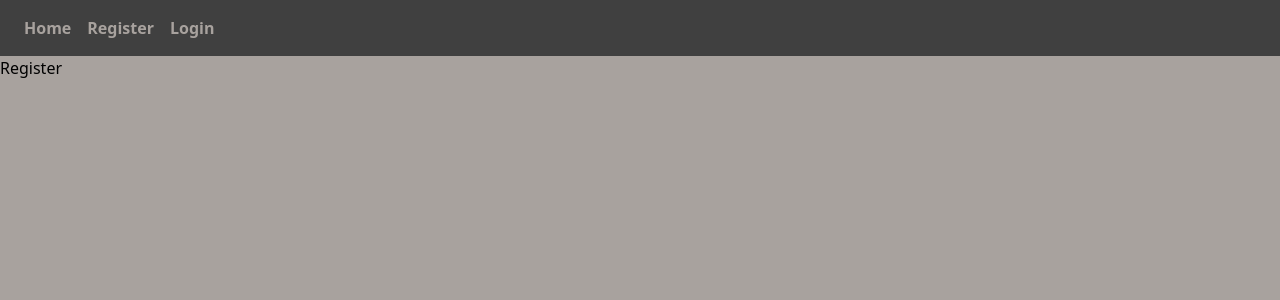
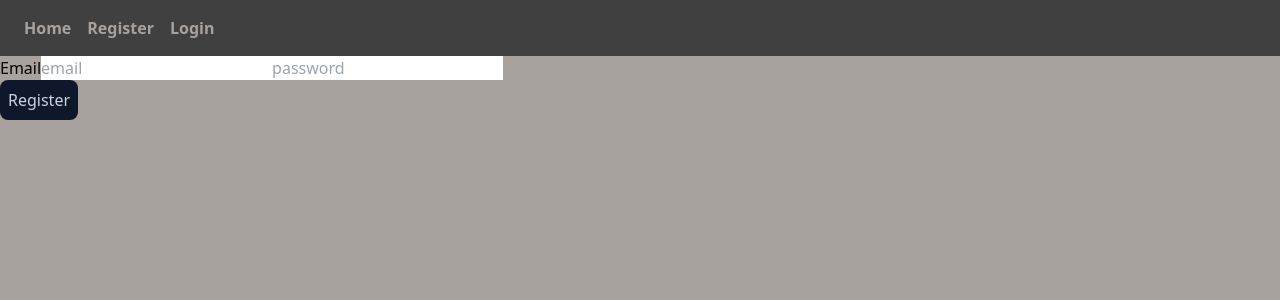
Before and after one commit to Alisoneoz/reactjs-firebase-authentication, a React (Create React App) app: page /register in a window 1280 px wide. Shown: the top 300 px of the page. Built offline with nearby package versions, Linux system fonts and the light colour scheme; no server answers.

Commit message:
add Firebase configuration and begin to add authentication funtionalities en each page

```diff
--- a/package.json
+++ b/package.json
@@ -6,6 +6,8 @@
     "@testing-library/jest-dom": "^5.16.5",
     "@testing-library/react": "^13.4.0",
     "@testing-library/user-event": "^13.5.0",
+    "dotenv": "^16.0.3",
+    "firebase": "^9.15.0",
     "react": "^18.2.0",
     "react-dom": "^18.2.0",
     "react-router-dom": "^6.6.1",
--- a/src/App.js
+++ b/src/App.js
@@ -1,8 +1,11 @@
 import Navigation from "./navigation/Navigation";
+import { initializeApp } from "firebase/app";
+import { firebaseConfig } from "./firebase";
 
 function App() {
+  initializeApp(firebaseConfig);
   return (
-    <div className="App bg-stone-400 h-screen w-screen">
+      <div className="App bg-stone-400 h-screen w-screen">
       <Navigation />
     </div>
   );
--- /dev/null
+++ b/src/firebase.js
@@ -0,0 +1,16 @@
+// Import the functions you need from the SDKs you need
+import { initializeApp } from "firebase/app";
+import { getAuth } from "firebase/auth"
+// TODO: Add SDKs for Firebase products that you want to use
+// https://firebase.google.com/docs/web/setup#available-libraries
+
+// Your web app's Firebase configuration
+export const firebaseConfig = {
+  apiKey: process.env.REACT_APP_API_KEY,
+  authDomain:  process.env.REACT_APP_AUTH_DOMAIN,
+  projectId: process.env.REACT_APP_PROJECT_ID,
+  storageBucket: process.env.REACT_APP_STORAGE_BUCKET,
+  messagingSenderId: process.env.REACT_APP_MESSAGING_SENDER_ID,
+  appId: process.env.REACT_APP_APP_ID
+
+};
--- a/src/pages/Home.jsx
+++ b/src/pages/Home.jsx
@@ -1,6 +1,8 @@
 
 
 const Home = () => {
+
+
   return (
     <div>Home</div>
   )
--- a/src/pages/Login.jsx
+++ b/src/pages/Login.jsx
@@ -1,7 +1,47 @@
+import { useState } from "react"
+const Login = () => {
+  const [email, setEmail] = useState("");
+  const [password, setPassword] = useState("");
+  const [error, setError] = useState("");
 
-const Login = () => {
+  const handleChange = (event)=>{
+
+  }
+
+  const handleUserRegistration = (e)=>{
+    e.preventDefault();
+    console.log(e)
+  }
+
   return (
-    <div>Login</div>
+    <div>
+      <form onSubmit={handleUserRegistration} className="flex flex-col align-center
+      justify-center w-2/3 sm:1/2 xl:w-1/3">
+        <div className="flex flex-col bg-slate-500 p-5 align-center
+      justify-center ">
+          <label>Email</label>
+          <input
+            name="email"
+            value={user.email}
+            type="email"
+            placeholder="youremail@company.com"
+            onChange={handleChange}
+            className="mx-0  p-1 border rounded-md focus:border-slate-500 text-sm sm:text-base w-ful"
+          />
+
+          <label>Password</label>
+          <input
+            name="password"
+            value={user.password}
+            type="password"
+            placeholder="Insert your password here"
+            onChange={handleChange}
+            className="mx-0  p-2 border rounded-md focus:border-slate-500 text-sm sm:text-base w-ful"
+          />
+        </div>
+
+      </form>
+    </div>
   )
 }
 
--- a/src/pages/Register.jsx
+++ b/src/pages/Register.jsx
@@ -1,8 +1,56 @@
-
+import { useState } from "react"
+import { getAuth, createUserWithEmailAndPassword } from "firebase/auth"
+//import { useNavigate } from "react-router-dom";
 
 const Register = () => {
+  const [email, setEmail] = useState("");
+  const [password, setPassword] = useState("");
+  const [error, setError] = useState("");
+  const auth = getAuth();
+  const handleRegistration = (() => {
+    createUserWithEmailAndPassword(auth, email, password)
+      .then((userCredential) => {
+        const user = userCredential.user
+        console.log(`Registered user: ${user}`)
+        setEmail("");
+        setPassword("");
+        //navigate("/home")
+      })
+      .catch((error) => {
+        const errorCode = error.code;
+        const errorMessage = error.message;
+        console.log(`Error ocurred: ${errorCode}, ${errorMessage}`)
+        setError(error);
+      })
+  })
   return (
-    <div>Register</div>
+    <div>
+      <form onSubmit={handleRegistration}>
+        {error && <p>this error ocurred: {error}</p>}
+        <div className="">
+          <label>Email</label>
+          <input
+            type="email"
+            placeholder="email"
+            value={email}
+            name="email"
+            onChange={(e)=>{setEmail(e.target.value)}}
+           />
+
+          <label></label>
+          <input
+            type="password"
+            placeholder="password"
+            value={password}
+            name="password"
+            onChange={(e)=>{setPassword(e.target.value)}}
+           />
+        </div>
+        <div className="">
+          <button className="bg-slate-900 text-slate-300 p-2 rounded-lg">Register</button>
+        </div>
+      </form>
+    </div>
   )
 }
 
```
Also changed, not shown: 2 other files (tests, documents, lock files or other folders).
